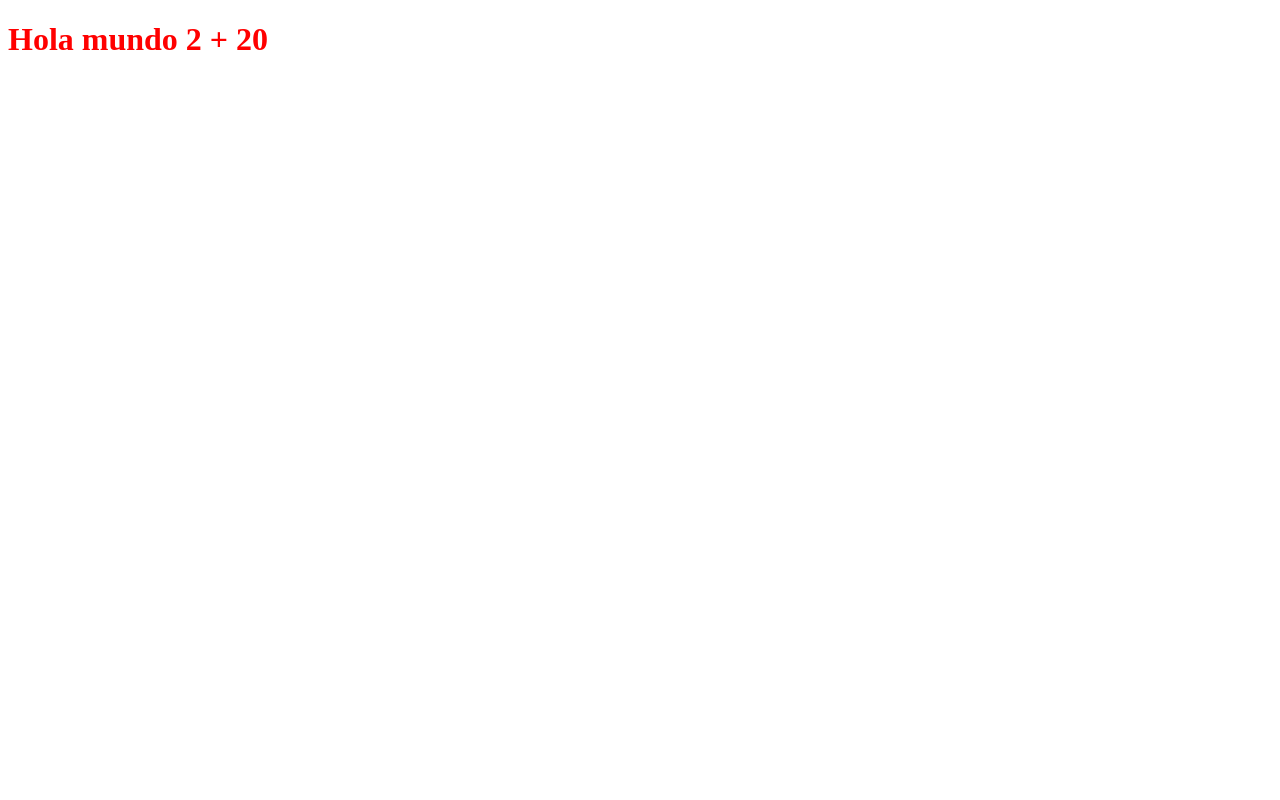
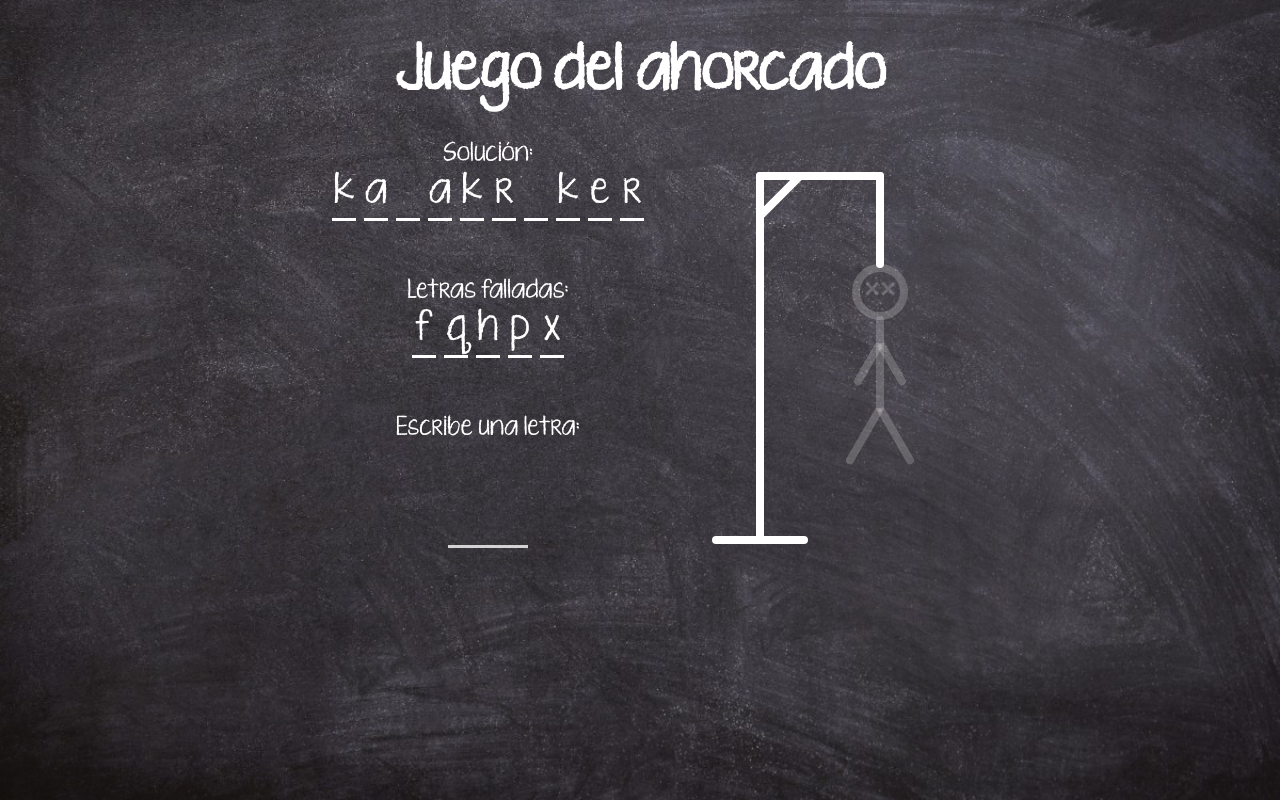
Before and after one commit to ClaudiaBStein/promo-X-module-3-pair-16-hangman-game, a React app: page / in a window 1280 px wide. Built offline with nearby package versions, Linux system fonts and the light colour scheme.

Commit message:
add html and scss

```diff
--- a/src/components/App.js
+++ b/src/components/App.js
@@ -4,8 +4,65 @@ import '../styles/App.scss';
 
 function App() {
   return (
-    <div>
-      <h1 className="title">Hola mundo 2 + 20</h1>
+    <div className="page">
+      <header>
+        <h1 className="header__title">Juego del ahorcado</h1>
+      </header>
+      <main className="main">
+        <section>
+          <div className="solution">
+            <h2 className="title">Solución:</h2>
+            <ul className="letters">
+              <li className="letter">k</li>
+              <li className="letter">a</li>
+              <li className="letter"></li>
+              <li className="letter">a</li>
+              <li className="letter">k</li>
+              <li className="letter">r</li>
+              <li className="letter"></li>
+              <li className="letter">k</li>
+              <li className="letter">e</li>
+              <li className="letter">r</li>
+            </ul>
+          </div>
+          <div className="feedback">
+            <h2 className="title">Letras falladas:</h2>
+            <ul className="letters">
+              <li className="letter">f</li>
+              <li className="letter">q</li>
+              <li className="letter">h</li>
+              <li className="letter">p</li>
+              <li className="letter">x</li>
+            </ul>
+          </div>
+          <form className="form">
+            <label className="title" for="last-letter">Escribe una letra:</label>
+            <input
+              autocomplete="off"
+              className="form__input"
+              maxlength="1"
+              type="text"
+              name="last-letter"
+              id="last-letter"
+            />
+          </form>
+        </section>
+        <section className="dummy error-5">
+          <span className="error-13 eye"></span>
+          <span className="error-12 eye"></span>
+          <span className="error-11 line"></span>
+          <span className="error-10 line"></span>
+          <span className="error-9 line"></span>
+          <span className="error-8 line"></span>
+          <span className="error-7 line"></span>
+          <span className="error-6 head"></span>
+          <span className="error-5 line"></span>
+          <span className="error-4 line"></span>
+          <span className="error-3 line"></span>
+          <span className="error-2 line"></span>
+          <span className="error-1 line"></span>
+        </section>
+      </main>
     </div>
   );
 }
--- a/src/styles/App.scss
+++ b/src/styles/App.scss
@@ -1,5 +1,9 @@
-//Puedes usar partials e imports de Sass, variables, anidaciones, mixins, funciones
-
-.title {
-  color: red;
-}
+@import 'core/reset';
+@import 'components/app';
+@import 'components/dummy';
+@import 'components/footer';
+@import 'components/form';
+@import 'components/header';
+@import 'components/instructions';
+@import 'components/letters';
+@import 'components/loading';
--- /dev/null
+++ b/src/styles/components/_app.scss
@@ -0,0 +1,26 @@
+// COMMON STYLES
+
+.title {
+  display: block;
+  font-size: 1.25rem;
+  line-height: 1;
+  text-align: center;
+}
+
+// PAGE
+
+.page {
+  padding: 2rem;
+  width: 100%;
+  min-height: 100vh;
+  background-image: url("../images/blackboard.jpg");
+  background-size: cover;
+  background-position: center center;
+}
+
+// MAIN
+
+.main {
+  display: flex;
+  justify-content: center;
+}
--- /dev/null
+++ b/src/styles/components/_dummy.scss
@@ -0,0 +1,140 @@
+$dummyEnabledColor: white;
+$dummyDisabledColor: rgba(255, 255, 255, 0.2);
+$dummyTransitionTime: 1s;
+
+.dummy {
+  margin-left: 4rem;
+  position: relative;
+  min-width: 15rem;
+  height: 25rem;
+
+  .line {
+    position: absolute;
+    display: block;
+    height: 0.5rem;
+    background-color: $dummyDisabledColor;
+    border-radius: 0.25rem;
+    transition: background-color $dummyTransitionTime ease;
+  }
+
+  .head {
+    position: absolute;
+    display: block;
+    width: 3.5rem;
+    height: 3.5rem;
+    border: 0.5rem solid $dummyDisabledColor;
+    border-radius: 50%;
+    transition: border $dummyTransitionTime ease;
+  }
+
+  .eye {
+    position: absolute;
+    font-size: 1.75rem;
+    font-weight: bold;
+    color: $dummyDisabledColor;
+    transition: color $dummyTransitionTime ease;
+    &::before {
+      content: '×';
+    }
+  }
+
+  .error-1 {
+    width: 6rem;
+    left: 0;
+    bottom: 0;
+  }
+
+  .error-2 {
+    transform: rotate(90deg);
+    width: 23rem;
+    top: 13rem;
+    left: -8.5rem;
+  }
+
+  .error-3 {
+    width: 8rem;
+    top: 1.75rem;
+    left: 2.75rem;
+  }
+
+  .error-4 {
+    transform: rotate(135deg);
+    width: 4rem;
+    top: 3rem;
+    left: 2.25rem;
+  }
+
+  .error-5 {
+    transform: rotate(90deg);
+    width: 6rem;
+    top: 4.5rem;
+    left: 7.5rem;
+  }
+
+  .error-6 {
+    top: 7.5rem;
+    left: 8.75rem;
+  }
+
+  .error-7 {
+    transform: rotate(90deg);
+    width: 6rem;
+    top: 13.5rem;
+    left: 7.5rem;
+  }
+
+  .error-8 {
+    transform: rotate(60deg);
+    width: 3rem;
+    top: 13.5rem;
+    left: 9.75rem;
+  }
+
+  .error-9 {
+    transform: rotate(120deg);
+    width: 3rem;
+    top: 13.5rem;
+    left: 8.25rem;
+  }
+
+  .error-10 {
+    transform: rotate(60deg);
+    width: 4rem;
+    top: 18rem;
+    left: 9.5rem;
+  }
+
+  .error-11 {
+    transform: rotate(120deg);
+    width: 4rem;
+    top: 18rem;
+    left: 7.5rem;
+  }
+
+  .error-12 {
+    top: 7.5rem;
+    left: 9.5rem;
+  }
+
+  .error-13 {
+    top: 7.5rem;
+    left: 10.5rem;
+  }
+
+  // https://sass-lang.com/documentation/at-rules/control/for
+  @for $e from 1 through 13 {
+    @for $s from 1 through $e {
+      &.error-#{$e} {
+        .error-#{$s}.line {
+          background-color: $dummyEnabledColor;
+        }
+        .error-#{$s}.head {
+          border-color: $dummyEnabledColor;
+        }
+        .error-#{$s}.eye {
+          color: $dummyEnabledColor;
+        }
+      }
+    }
+  }
+}
--- /dev/null
+++ b/src/styles/components/_footer.scss
@@ -0,0 +1,22 @@
+.footer {
+  display: flex;
+  justify-content: space-between;
+  padding-top: 2rem;
+
+  * {
+    font-size: 0.75rem;
+  }
+
+  &__menu-item {
+    display: inline-block;
+    list-style: none;
+  }
+
+  &__menu-link {
+    padding-right: 2rem;
+
+    &.active {
+      text-decoration: none;
+    }
+  }
+}
--- /dev/null
+++ b/src/styles/components/_form.scss
@@ -0,0 +1,40 @@
+.form {
+  margin-bottom: 1rem;
+  text-align: center;
+
+  &__input {
+    background-color: transparent;
+    border: none;
+    border-bottom: 3px solid white;
+    text-align: center;
+    font-size: 4rem;
+    outline: none;
+    animation-name: borderBottomInput;
+    animation-duration: 2s;
+    animation-iteration-count: infinite;
+
+    &[maxLength='1'] {
+      width: 5rem;
+    }
+
+    &[maxLength='15'] {
+      width: 25rem;
+    }
+
+    &::selection {
+      background-color: rgba(255, 255, 255, 0.25);
+    }
+  }
+}
+
+@keyframes borderBottomInput {
+  from {
+    border-bottom-color: white;
+  }
+  50% {
+    border-bottom-color: transparent;
+  }
+  to {
+    border-bottom-color: white;
+  }
+}
--- /dev/null
+++ b/src/styles/components/_header.scss
@@ -0,0 +1,6 @@
+.header__title {
+  padding-bottom: 2rem;
+  font-size: 3rem;
+  font-weight: bold;
+  text-align: center;
+}
--- /dev/null
+++ b/src/styles/components/_instructions.scss
@@ -0,0 +1,8 @@
+.instructions {
+  max-width: 30rem;
+  line-height: 2.25;
+
+  p {
+    padding-bottom: 2rem;
+  }
+}
--- /dev/null
+++ b/src/styles/components/_letters.scss
@@ -0,0 +1,20 @@
+.solution,
+.feedback {
+  margin-bottom: 3.75rem;
+}
+
+.letters {
+  display: flex;
+  flex-wrap: wrap;
+  justify-content: center;
+  list-style: none;
+  min-height: 3.5625rem;
+
+  .letter {
+    margin: 0 0.25rem;
+    min-width: 1.5rem;
+    font-size: 2rem;
+    border-bottom: 3px solid white;
+    text-align: center;
+  }
+}
--- /dev/null
+++ b/src/styles/components/_loading.scss
@@ -0,0 +1,45 @@
+.loading {
+  position: fixed;
+  top: 2rem;
+  left: 2rem;
+  display: block;
+  width: 2rem;
+  height: 2rem;
+  border: 0.25rem solid white;
+  border-radius: 50%;
+  transform: translate(-50%, -50%);
+  animation-name: beat;
+  animation-duration: 1s;
+  animation-iteration-count: infinite;
+
+  &.hidden {
+    opacity: 0;
+  }
+}
+
+@keyframes beat {
+  0% {
+    width: 1.5rem;
+    height: 1.5rem;
+  }
+  20% {
+    width: 2rem;
+    height: 2rem;
+  }
+  40% {
+    width: 1.5rem;
+    height: 1.5rem;
+  }
+  60% {
+    width: 2rem;
+    height: 2rem;
+  }
+  80% {
+    width: 1.5rem;
+    height: 1.5rem;
+  }
+  100% {
+    width: 1.5rem;
+    height: 1.5rem;
+  }
+}
--- /dev/null
+++ b/src/styles/core/_reset.scss
@@ -0,0 +1,15 @@
+// RESET
+
+@font-face {
+  font-family: "KgTenThousandReasons";
+  src: url("../fonts/KgTenThousandReasons-R1ll.ttf") format("truetype");
+}
+
+* {
+  font-family: "KgTenThousandReasons", sans-serif;
+  margin: 0;
+  padding: 0;
+  box-sizing: border-box;
+  font-weight: normal;
+  color: white;
+}
```
Also changed, not shown: public/fonts/KgTenThousandReasons-R1ll.ttf (added), public/images/blackboard.jpg (added), src/fonts/KgTenThousandReasons-R1ll.ttf (added), src/images/blackboard.jpg (added), src/styles/fonts/KgTenThousandReasons-R1ll.ttf (added), src/styles/images/blackboard.jpg (added).
